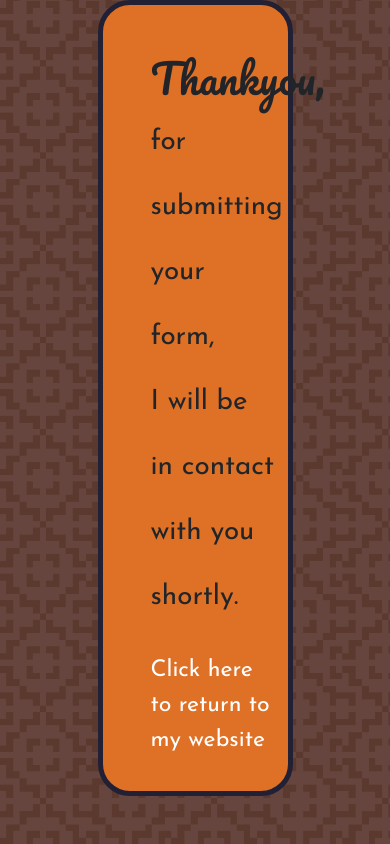
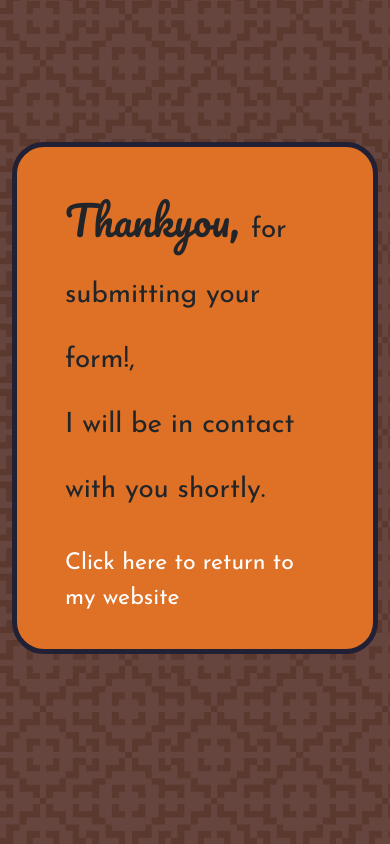
Before and after one commit to jackparse14/PortfolioWebsite, a website: page html/thankyou.html in a window 390 px wide. Drawn offline with Linux system fonts and the light colour scheme.

Commit message:
Added thankyou page responsiveness

```diff
--- a/css/extracss.css
+++ b/css/extracss.css
@@ -1,6 +1,3 @@
-/**{
-    border: 1px solid black;
-} */
 @import url('https://fonts.googleapis.com/css2?family=Pacifico&display=swap');
 @import url('https://fonts.googleapis.com/css2?family=Josefin+Sans:wght@400;700&display=swap');
 .navbar-img{
--- a/html/thankyou.html
+++ b/html/thankyou.html
@@ -10,12 +10,15 @@
 </head>
 
 <body class="bg-image img-fluid">
-    <div class="bg-mask h-100 align-items-center d-flex">
-        <div class="ty-content bg-warning rounded rounded-5 border-5 border-danger border container-xxl mb-5  ps-5 pb-3 w-50 ">
-            <div class="headtext display-2 ty-lh">Thankyou, <span class="fs-1 ty-subheading">for submitting your form,<br> I will be in contact with you shortly.</span></div>
-            <a href="/html/index.html" class="text-decoration-none "><p class="text-primary  fs-3 pt-4 ty-link">Click here to return to my website</p></a>
-        </div>
+    <div class="bg-mask">
+            <div class="container-lg h-100 align-items-center d-flex">
+                <div class=" bg-warning rounded rounded-5 border-5 border-danger border mb-5  px-5 pb-3 w-100">
+                    <div class="headtext display-2 ty-lh">Thankyou, <span class="fs-1 ty-subheading">for submitting your form!,<br> I will be in contact with you shortly.</span></div>
+                    <a href="/html/index.html" class="text-decoration-none "><p class="text-primary  fs-3 pt-4 ty-link">Click here to return to my website</p></a>
+                </div>
+            </div>
     </div>
+
 </body>
 
 </html>
```
